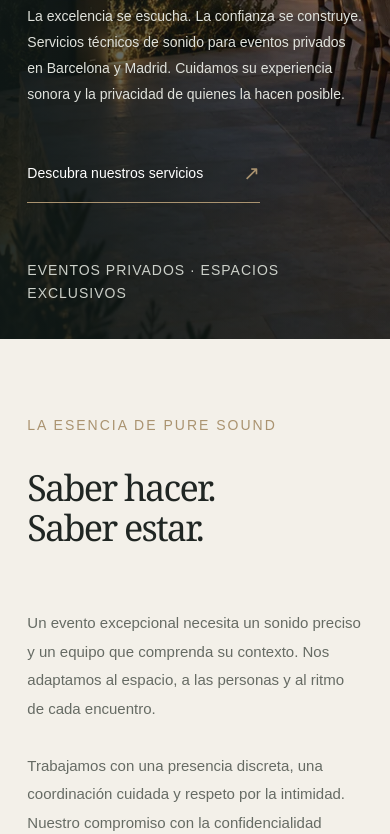
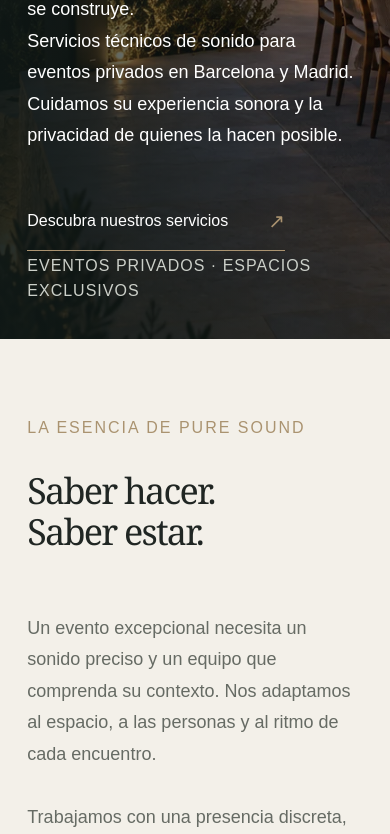
Before and after one commit to hermano-padawan/pure-sound, a plain HTML site: page index.html in a window 390 px wide. Shown: the part 505-1339 px from the top of the page. Drawn offline with Linux system fonts and the light colour scheme.

Commit message:
Increase mobile paragraph text to 18px and strengthen image contrast

```diff
--- a/index.html
+++ b/index.html
@@ -16,6 +16,15 @@ body{font-size:14px}
 .eyebrow{letter-spacing:2px}
 footer .fine{line-height:1.7}
 }
+
+@media(max-width:800px){
+body{font-size:18px}
+.hero p,.copy,.photo-copy p,.service p,.principle p,.process p,.contact-card p,.notice{font-size:18px!important;line-height:1.75!important}
+.photo-copy p,.hero p{color:#fff}
+.photo-section:before{background:rgba(13,21,18,.82)}
+.statement,footer,.fine,nav,.nav-contact,.menu,.button,.eyebrow,.number,.hero-foot,.service .number{font-size:16px!important}
+.photo-section{min-height:0;padding:75px 7%}
+}
 </style></head><body><header><a class="brand" href="#inicio" aria-label="Pure Sound inicio">PURE <span>SOUND</span></a><button class="menu" aria-controls="navigation" aria-expanded="false">Menú</button><nav id="navigation"><a href="#servicios">Servicios</a><a href="#discrecion">Nuestro compromiso</a><a href="#proceso">Cómo trabajamos</a><a class="nav-contact" href="#contacto">Hablemos de su evento ↗</a></nav></header>
 <main><section class="hero" id="inicio"><div class="hero-content reveal"><span class="eyebrow">Sonido · Iluminación · Producción audiovisual</span><h1>Sonido impecable.<br><em>Discreción absoluta.</em></h1><p>La excelencia se escucha. La confianza se construye.<br>Servicios técnicos de sonido para eventos privados en Barcelona y Madrid. Cuidamos su experiencia sonora y la privacidad de quienes la hacen posible.</p><a href="#servicios" class="button">Descubra nuestros servicios <span>↗</span></a></div><div class="hero-foot"><span>Eventos privados · Espacios exclusivos</span><span>Explore ↓</span></div></section>
 <section class="section intro"><div><span class="eyebrow">La esencia de Pure Sound</span><h2>Saber hacer.<br>Saber estar.</h2></div><div class="copy">Un evento excepcional necesita un sonido preciso y un equipo que comprenda su contexto. Nos adaptamos al espacio, a las personas y al ritmo de cada encuentro.<br><br>Trabajamos con una presencia discreta, una coordinación cuidada y respeto por la intimidad. Nuestro compromiso con la confidencialidad continúa cuando el evento termina.</div></section>
```
